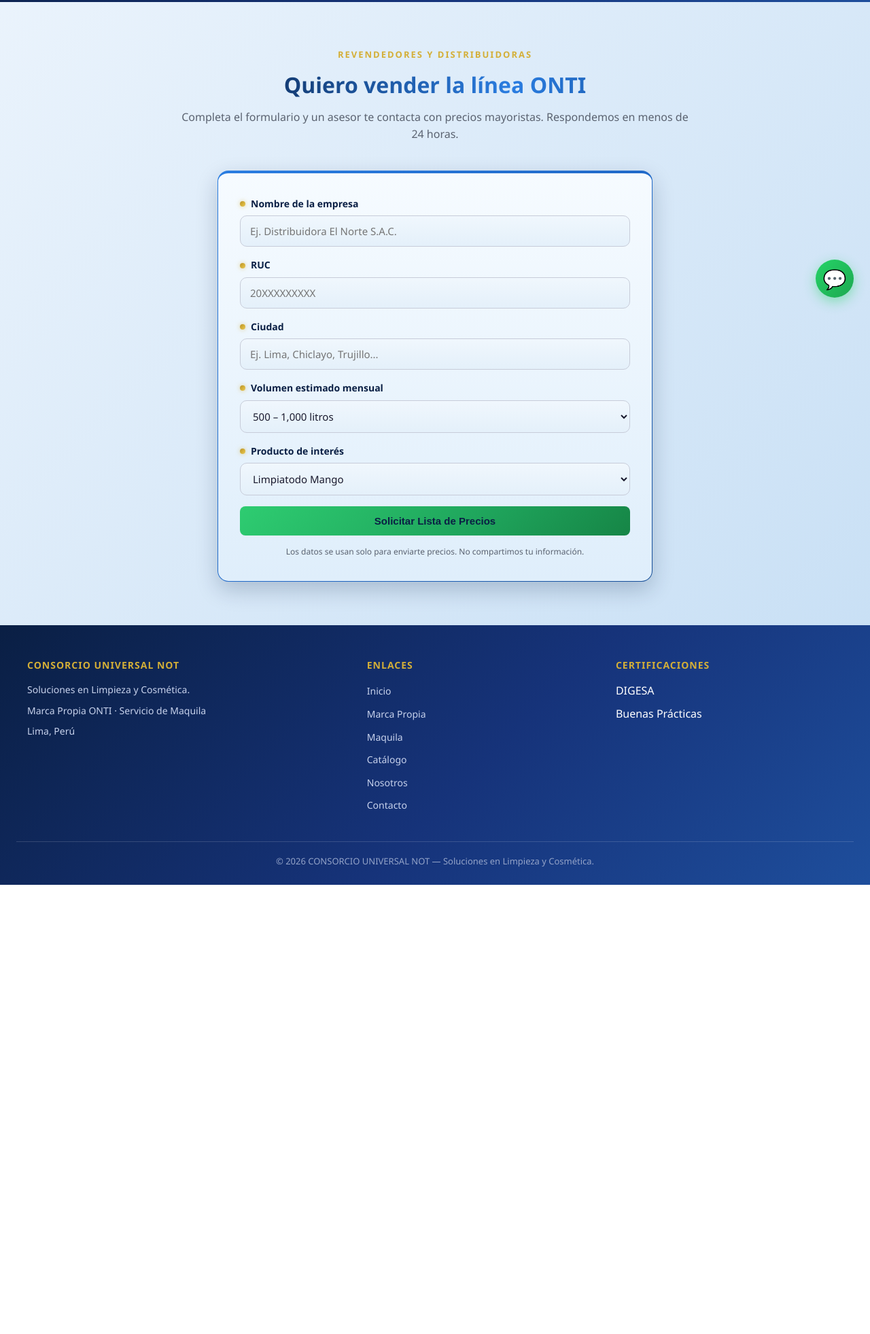
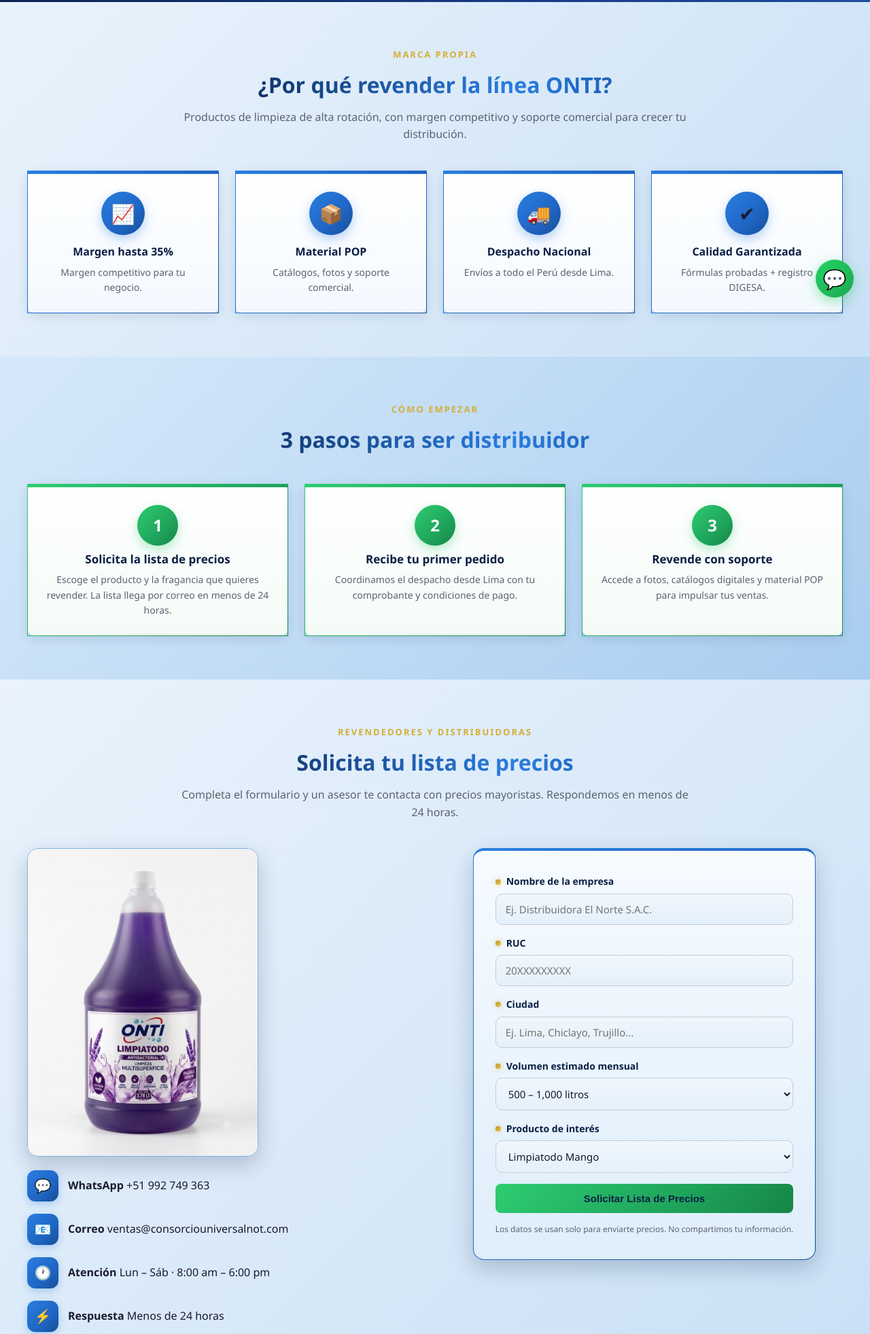
Before and after one commit to JDIAZP67/consorciouniversalnot, a plain HTML site: page distribuidores.html in a window 1280 px wide. Shown: the part 338-2301 px from the top of the page at 68% size. Before the commit the page ends 1640 px from the top, so only its background shows below. Drawn offline with Linux system fonts and the light colour scheme.

Commit message:
Página Distribuidores completa: beneficios, 3 pasos y formulario en 2 columnas; Marca Propia ahora redirige a su sección

```diff
--- a/css/estilos.css
+++ b/css/estilos.css
@@ -597,6 +597,17 @@
 .dato-contacto h4 { color: var(--marino); font-size: 15px; }
 .dato-contacto p { color: var(--texto-suave); font-size: 14px; }
 
+.imagen-pres {
+  width: 100%;
+  max-width: 340px;
+  aspect-ratio: 3 / 4;
+  object-fit: cover;
+  border-radius: 16px;
+  border: 1px solid var(--azul-pastel);
+  box-shadow: var(--sombra-fuerte);
+  margin-bottom: 20px;
+}
+
 /* ---------- Nosotros ---------- */
 .grid-nosotros { display: grid; grid-template-columns: 1fr 1fr; gap: 32px; align-items: center; }
 
--- a/distribuidores.html
+++ b/distribuidores.html
@@ -4,7 +4,7 @@
   <meta charset="UTF-8">
   <meta name="viewport" content="width=device-width, initial-scale=1.0">
   <title>Área Distribuidores — CONSORCIO UNIVERSAL NOT</title>
-  <meta name="description" content="Solicita la lista de precios distribuidor de la línea ONTI.">
+  <meta name="description" content="Solicita la lista de precios distribuidor de la línea ONTI. Margen, POP y despacho nacional.">
   <link rel="stylesheet" href="css/estilos.css">
 </head>
 <body>
@@ -21,7 +21,7 @@
       <button class="boton-menu" id="btn-menu" aria-label="Abrir menú" aria-expanded="false" aria-controls="nav-principal">☰</button>
       <nav class="nav" id="nav-principal">
         <a href="index.html">Inicio</a>
-        <a href="catalogo.html#marca-propia">Marca Propia</a>
+        <a href="#marca-propia">Marca Propia</a>
         <a href="maquila.html">Maquila</a>
         <a href="catalogo.html">Catálogo</a>
         <a href="#distribuidores">Distribuidores</a>
@@ -41,13 +41,107 @@
     <p>Solicita tu lista de precios comercial y material de apoyo. Respondemos en menos de 24 horas.</p>
   </section>
 
-  <!-- ============ FORMULARIO DISTRIBUIDOR ============ -->
+  <!-- ============ S1 · POR QUÉ REVENDER ============ -->
+  <section class="seccion-clara" id="marca-propia">
+    <div class="contenedor">
+      <div class="encabezado-seccion">
+        <span class="etiqueta">Marca Propia</span>
+        <h2>¿Por qué revender la línea ONTI?</h2>
+        <p>Productos de limpieza de alta rotación, con margen competitivo y soporte comercial para crecer tu distribución.</p>
+      </div>
+      <div class="grid-beneficios">
+        <div class="beneficio">
+          <div class="icono">📈</div>
+          <h4>Margen hasta 35%</h4>
+          <p>Margen competitivo para tu negocio.</p>
+        </div>
+        <div class="beneficio">
+          <div class="icono">📦</div>
+          <h4>Material POP</h4>
+          <p>Catálogos, fotos y soporte comercial.</p>
+        </div>
+        <div class="beneficio">
+          <div class="icono">🚚</div>
+          <h4>Despacho Nacional</h4>
+          <p>Envíos a todo el Perú desde Lima.</p>
+        </div>
+        <div class="beneficio">
+          <div class="icono">✔</div>
+          <h4>Calidad Garantizada</h4>
+          <p>Fórmulas probadas + registro DIGESA.</p>
+        </div>
+      </div>
+    </div>
+  </section>
+
+  <!-- ============ S2 · 3 PASOS ============ -->
+  <section class="seccion-gris">
+    <div class="contenedor">
+      <div class="encabezado-seccion">
+        <span class="etiqueta">Cómo empezar</span>
+        <h2>3 pasos para ser distribuidor</h2>
+      </div>
+      <div class="grid-pasos">
+        <div class="paso">
+          <div class="numero">1</div>
+          <h4>Solicita la lista de precios</h4>
+          <p>Escoge el producto y la fragancia que quieres revender. La lista llega por correo en menos de 24 horas.</p>
+        </div>
+        <div class="paso">
+          <div class="numero">2</div>
+          <h4>Recibe tu primer pedido</h4>
+          <p>Coordinamos el despacho desde Lima con tu comprobante y condiciones de pago.</p>
+        </div>
+        <div class="paso">
+          <div class="numero">3</div>
+          <h4>Revende con soporte</h4>
+          <p>Accede a fotos, catálogos digitales y material POP para impulsar tus ventas.</p>
+        </div>
+      </div>
+    </div>
+  </section>
+
+  <!-- ============ S3 · FORMULARIO ============ -->
   <section class="seccion-clara" id="distribuidores">
     <div class="contenedor">
       <div class="encabezado-seccion">
         <span class="etiqueta">Revendedores y distribuidoras</span>
-        <h2>Quiero vender la línea ONTI</h2>
+        <h2>Solicita tu lista de precios</h2>
         <p>Completa el formulario y un asesor te contacta con precios mayoristas. Respondemos en menos de 24 horas.</p>
+      </div>
+
+      <div class="grid-contacto">
+
+        <div>
+          <img class="imagen-pres" src="imagenes/WhatsApp Image 2026-08-08 at 4.38.36 PM.jpeg" alt="Limpiatodo Antibacterial Lavanda">
+          <div class="dato-contacto">
+            <div class="icono">💬</div>
+            <div>
+              <strong>WhatsApp</strong>
+              <span>+51 992 749 363</span>
+            </div>
+          </div>
+          <div class="dato-contacto">
+            <div class="icono">📧</div>
+            <div>
+              <strong>Correo</strong>
+              <span>ventas@consorciouniversalnot.com</span>
+            </div>
+          </div>
+          <div class="dato-contacto">
+            <div class="icono">🕐</div>
+            <div>
+              <strong>Atención</strong>
+              <span>Lun – Sáb · 8:00 am – 6:00 pm</span>
+            </div>
+          </div>
+          <div class="dato-contacto">
+            <div class="icono">⚡</div>
+            <div>
+              <strong>Respuesta</strong>
+              <span>Menos de 24 horas</span>
+            </div>
+          </div>
         </div>
 
         <form class="formulario" onsubmit="return confirm('Registro enviado. Un asesor te contactará en menos de 24 horas para coordinar la lista de precios.');">
@@ -84,6 +178,19 @@
           <button type="submit" class="btn btn-verde">Solicitar Lista de Precios</button>
           <p class="nota-formulario">Los datos se usan solo para enviarte precios. No compartimos tu información.</p>
         </form>
+
+      </div>
+    </div>
+  </section>
+
+  <!-- ============ S4 · BANNER CTA ============ -->
+  <section class="seccion-marino">
+    <div class="contenedor">
+      <div class="banner-cta">
+        <h2>¿Prefieres hablar directo?</h2>
+        <p>Cuéntanos tu ciudad y el volumen que manejas por WhatsApp. Te pasamos el precio mayorista al instante.</p>
+        <a href="https://wa.me/51992749363" target="_blank" rel="noopener" class="btn btn-oro">Escribir por WhatsApp</a>
+      </div>
     </div>
   </section>
 
@@ -100,7 +207,7 @@
         <h4>Enlaces</h4>
         <ul>
           <li><a href="index.html">Inicio</a></li>
-          <li><a href="catalogo.html#marca-propia">Marca Propia</a></li>
+          <li><a href="#marca-propia">Marca Propia</a></li>
           <li><a href="maquila.html">Maquila</a></li>
           <li><a href="catalogo.html">Catálogo</a></li>
           <li><a href="nosotros.html">Nosotros</a></li>
```
Also changed, not shown: catalogo.html (+5 -22 lines), contacto.html (+2 -2 lines), index.html (+3 -3 lines), maquila.html (+2 -2 lines), nosotros.html (+2 -2 lines). Lines whose indentation alone changed are shown as unchanged.
